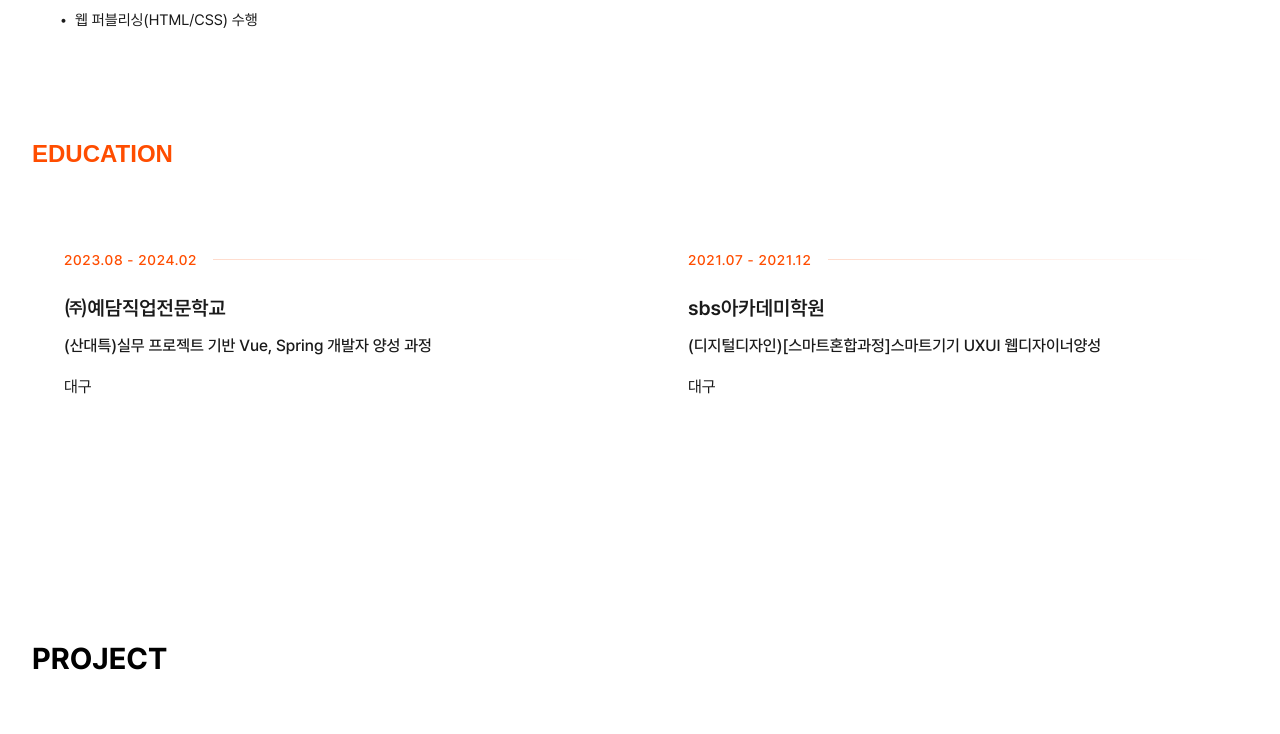
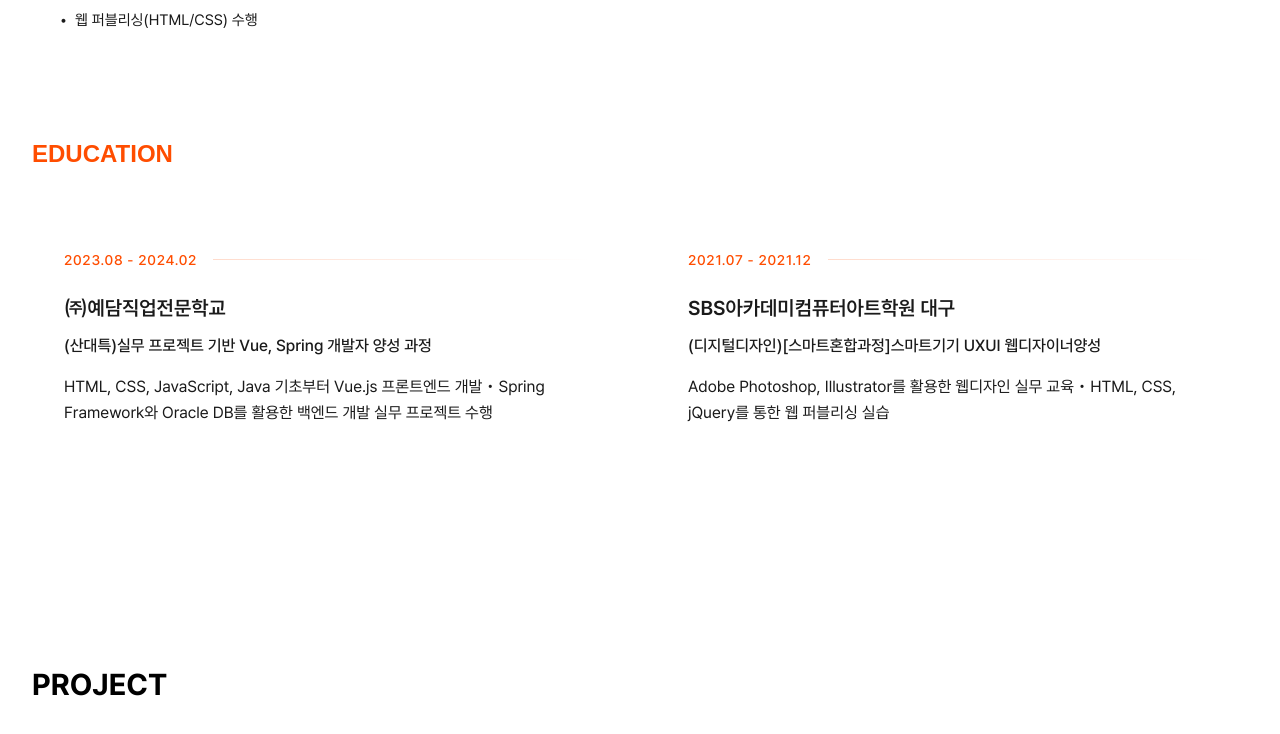
Before and after one commit to EstherC1150/Daye-s-Portfolio, a React (Vite) app: page / in a window 1280 px wide. Shown: the part 3043-3777 px from the top of the page. Built offline with nearby package versions, Linux system fonts and the light colour scheme; a web font is replaced by a local one.

Commit message:
Feat: education 부분 작성 완료

```diff
--- a/src/components/sections/WorkSection.tsx
+++ b/src/components/sections/WorkSection.tsx
@@ -48,13 +48,15 @@ const WorkSection = () => {
       period: "2023.08 - 2024.02",
       school: "㈜예담직업전문학교",
       major: "(산대특)실무 프로젝트 기반 Vue, Spring 개발자 양성 과정",
-      description: "대구",
+      description:
+        "HTML, CSS, JavaScript, Java 기초부터 Vue.js 프론트엔드 개발 • Spring Framework와 Oracle DB를 활용한 백엔드 개발 실무 프로젝트 수행",
     },
     {
       period: "2021.07 - 2021.12",
-      school: "sbs아카데미학원",
+      school: "SBS아카데미컴퓨터아트학원 대구",
       major: "(디지털디자인)[스마트혼합과정]스마트기기 UXUI 웹디자이너양성",
-      description: "대구",
+      description:
+        "Adobe Photoshop, Illustrator를 활용한 웹디자인 실무 교육 • HTML, CSS, jQuery를 통한 웹 퍼블리싱 실습",
     },
   ];
 
```
